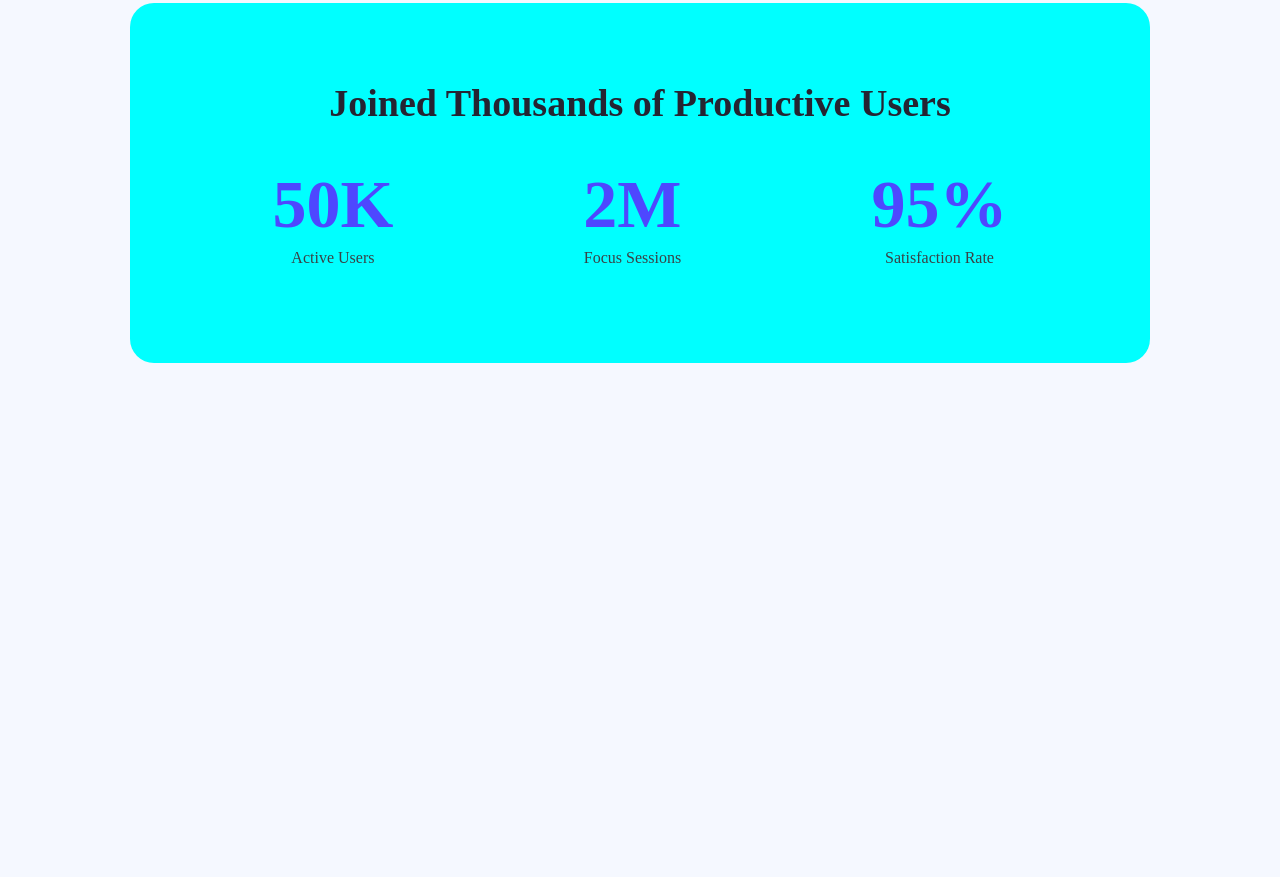
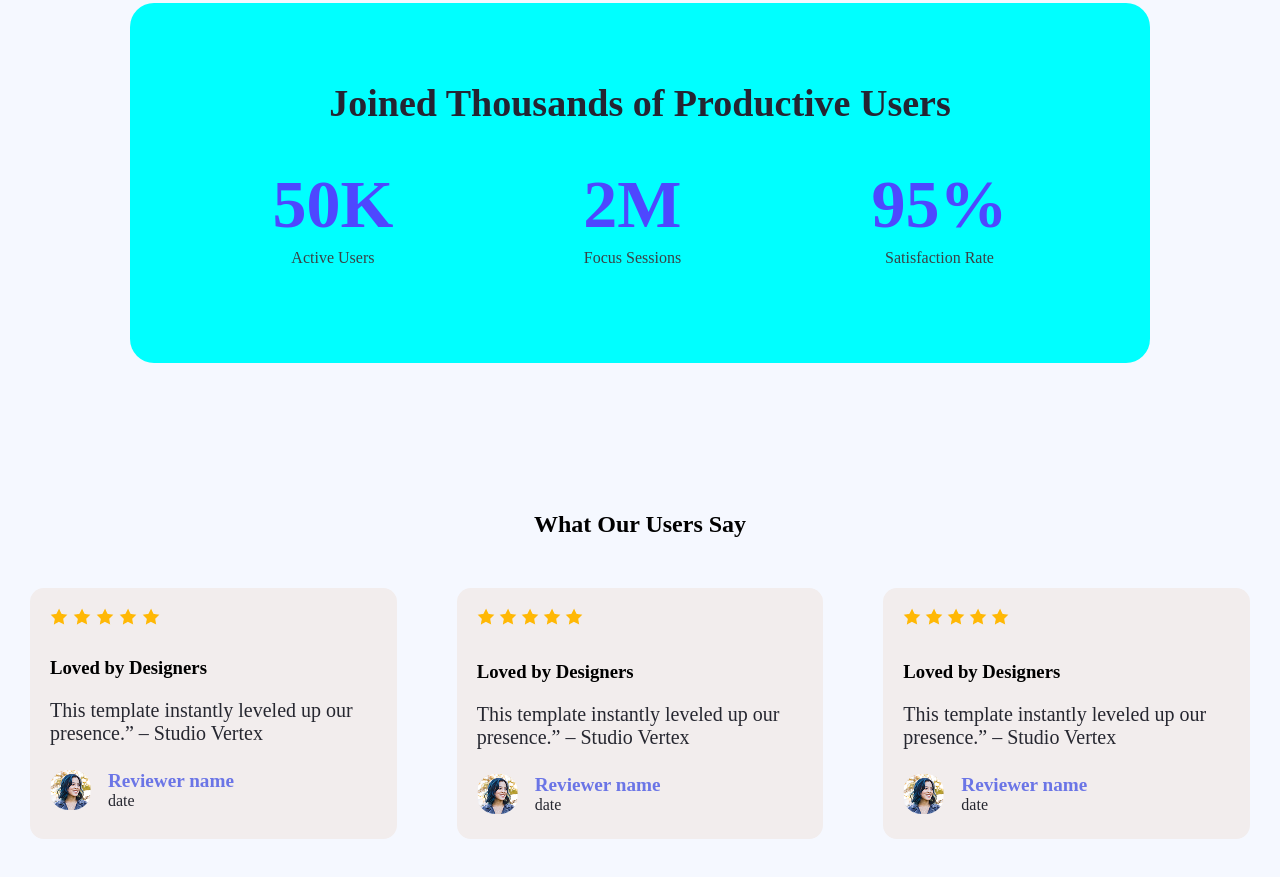
Before and after one commit to mdsumonsr143/assignment-1, a plain HTML site: page index.html in a window 1280 px wide. Shown: the part 1469-2346 px from the top of the page. Before the commit the page ends 1942 px from the top, so only its background shows below. Drawn offline with Linux system fonts and the light colour scheme.

Commit message:
added feedback section

```diff
--- a/assignment-1.css
+++ b/assignment-1.css
@@ -143,3 +143,68 @@ body{
     margin-top: 5px;
     color: #394246;
 }
+/* user feedback section............... */
+.feedback{
+    justify-content: center;
+    align-items: center;
+    padding: 18px 0;
+}
+.feedback h2{
+    text-align: center;
+    margin-bottom: 30px;
+
+}
+.review-con{
+    display: flex;
+    gap: 20px;
+    padding: 0 10px;
+}
+.card{
+    background-color: #F2EDED;
+    padding: 20px;
+    margin: 20px;
+    border-radius: 14px;
+    text-align: left;
+    flex : 1 1 300px;
+    box-sizing: border-box;
+}
+.card h3{
+    text-align: left;
+    margin-top: 32px;
+    margin-bottom: 11px;
+}
+.stars{
+    margin: 0;
+    padding: 0;
+    display: flex;
+    gap: 5px;
+    margin-bottom: 20px;
+}
+.card p{
+    font-size: 20px;
+    color: #262730;
+    text-align: left;
+}
+.avater{
+    display: flex;
+    gap: 12px;
+    margin-top: 18px;
+    align-items: center;
+}
+.avater p{
+    margin: 0;
+    font-size: 1em;
+    text-align: left;
+}
+.avater-text{
+    padding: 5px;
+}
+.avater h6{
+    margin: 0;
+    color: #6b75e6;
+    font-size: 1.2em;
+    text-align: left;
+}
+.avater img{
+    border-radius: 45%;
+}
--- a/index.html
+++ b/index.html
@@ -55,6 +55,80 @@
                 </div>
             </div>
         </section>
+        <section class="feedback">
+            <h2>What Our Users Say</h2>
+            <div class="review-con">
+                <div class="card">
+                    <div class="stars">
+                        <img src="Assets/icon-star.png" alt="" />
+                        <img src="Assets/icon-star.png" alt="" />
+                        <img src="Assets/icon-star.png" alt="" />
+                        <img src="Assets/icon-star.png" alt="" />
+                        <img src="Assets/icon-star.png" alt="" />
+                    </div>
+                    <div>
+                        <h3>Loved by Designers</h3>
+                        <p>
+                            This template instantly leveled up our presence.” – Studio
+                            Vertex
+                        </p>
+                    </div>
+                    <div class="avater">
+                        <img src="Assets/avatar.png" alt="" />
+                        <div class="avater-text">
+                            <h6>Reviewer name</h6>
+                            <p>date</p>
+                        </div>
+                    </div>
+                </div>
+                <div class="card">
+                    <div class="icon-star">
+                        <img src="Assets/icon-star.png" alt="" />
+                        <img src="Assets/icon-star.png" alt="" />
+                        <img src="Assets/icon-star.png" alt="" />
+                        <img src="Assets/icon-star.png" alt="" />
+                        <img src="Assets/icon-star.png" alt="" />
+                    </div>
+                    <div>
+                        <h3>Loved by Designers</h3>
+                        <p>
+                            This template instantly leveled up our presence.” – Studio
+                            Vertex
+                        </p>
+                    </div>
+                    <div class="avater">
+                        <img src="Assets/avatar.png" alt="" />
+                        <div class="avater-text">
+                            <h6>Reviewer name</h6>
+                            <p>date</p>
+                        </div>
+                    </div>
+                </div>
+                <div class="card">
+                    <div class="icon-star">
+                        <img src="Assets/icon-star.png" alt="" />
+                        <img src="Assets/icon-star.png" alt="" />
+                        <img src="Assets/icon-star.png" alt="" />
+                        <img src="Assets/icon-star.png" alt="" />
+                        <img src="Assets/icon-star.png" alt="" />
+                    </div>
+                    <div>
+                        <h3>Loved by Designers</h3>
+                        <p>
+                            This template instantly leveled up our presence.” – Studio
+                            Vertex
+                        </p>
+                    </div>
+                    <div class="avater">
+                        <img src="Assets/avatar.png" alt="" />
+                        <div class="avater-text">
+                            <h6>Reviewer name</h6>
+                            <p>date</p>
+                        </div>
+                    </div>
+                </div>
+            </div>
+        </section>
 
     </main>
     <footer>
```
